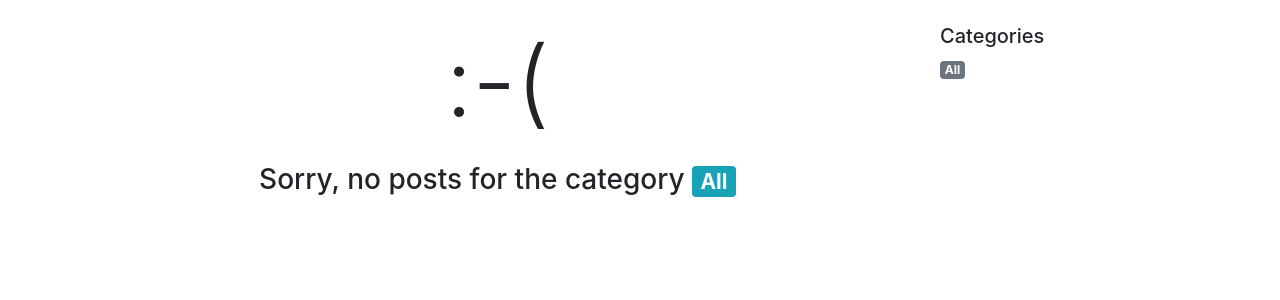
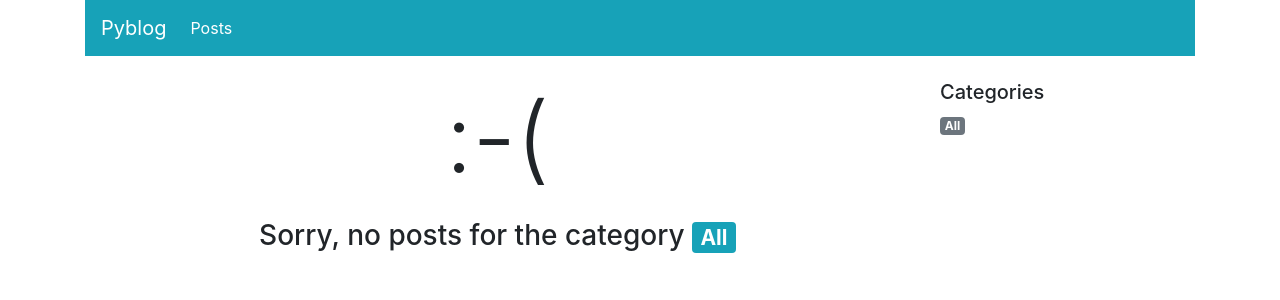
Before and after one commit to Kr4v3N/Django-blog, a Django app: page /blog/posts/ in a window 1280 px wide. Shown: the top 300 px of the page. Run offline with Django 3.2, Linux system fonts and the light colour scheme; data that the repository does not hold is empty; some libraries are stand-ins or nearby versions.

Commit message:
Added navbar

```diff
--- /dev/null
+++ b/pyblog/navigation.py
@@ -0,0 +1,19 @@
+from django.urls import reverse_lazy
+
+NAV_POSTS = 'Posts'
+
+NAV_ITEMS = (
+    (NAV_POSTS, reverse_lazy('home')),
+)
+
+
+def navigation_items(selected_item):
+    items = []
+    for name, url in NAV_ITEMS:
+        items.append({
+            'name': name,
+            'url': url,
+            'active': True if selected_item == name else False
+        })
+
+    return items
--- a/pyblog/views.py
+++ b/pyblog/views.py
@@ -2,6 +2,7 @@ from django.shortcuts import render
 
 from pyblog.models import Post
 from pyblog import model_helpers
+from pyblog import navigation
 
 
 # Create your views here.
@@ -10,6 +11,7 @@ def post_list(request, category_name=model_helpers.post_category_all.slug()):
     categories = model_helpers.get_categories()
 
     context = {
+        'navigation_items': navigation.navigation_items(navigation.NAV_POSTS),
         'category': category,
         'posts': posts,
         'categories': categories,
--- a/templates/base.html
+++ b/templates/base.html
@@ -9,6 +9,22 @@
 </head>
 <body>
 <div class="container">
+    <nav class="navbar sticky-top navbar-expand-md navbar-dark bg-info">
+        <a href="{% url 'home' %}" class="navbar-brand">Pyblog</a>
+        <button class="navbar-toggler" type="button" data-toggle="collapse" data-target="#navbar">
+            <span class="navbar-toggler-icon"></span>
+        </button>
+        <div class="collapse navbar-collapse" id="navbar">
+            <ul class="navbar-nav mr-auto">
+                {% for item in navigation_items %}
+                <li class="nav-item {% if item.active %}active{% endif %}">
+                    <a class="nav-link" href="{{ item.url }}">{{ item.name }}</a>
+                </li>
+                {% endfor %}
+            </ul>
+
+        </div>
+    </nav>
 
     <div class="row mt-4">
         {% block content %} Please override this block! {% endblock %}
```
